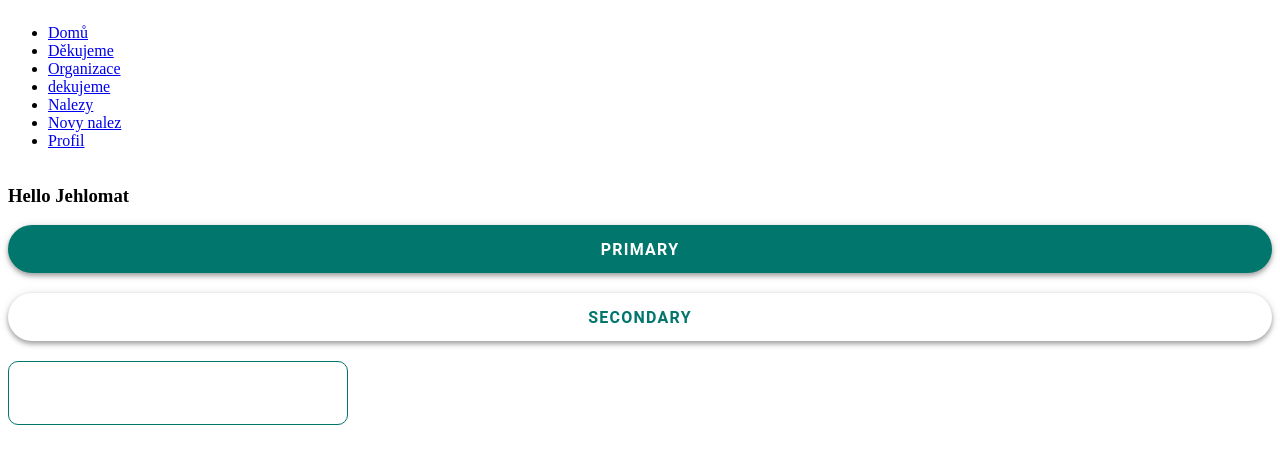
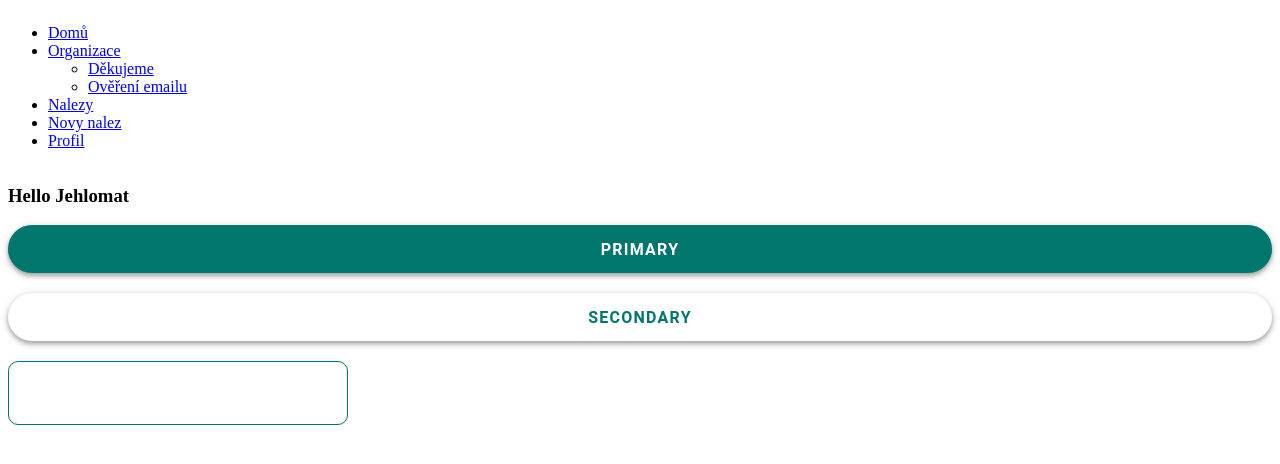
Before and after one commit to cesko-digital/jehlomat, a React app in the folder web-jehlomat/: page / in a window 1280 px wide. Shown: the top 464 px of the page. Built offline with nearby package versions, Linux system fonts and the light colour scheme.

Commit message:
#12 no interface

```diff
--- a/web-jehlomat/src/Components/Navigation/Navigation.tsx
+++ b/web-jehlomat/src/Components/Navigation/Navigation.tsx
@@ -11,14 +11,16 @@ export default function Navigation() {
             <Link to="/">Domů</Link>
           </li>
           <li>
-            <Link to="/registrace/dekujeme">Děkujeme</Link>
-          </li>
-          <li>
             <Link to="/organizace">Organizace</Link>
           </li>
-          <li>
-            <Link to="/registrace/dekujeme">dekujeme</Link>
-          </li>
+          <ul>
+            <li>
+              <Link to="/registrace/dekujeme">Děkujeme</Link>
+            </li>
+            <li>
+              <Link to="/registrace/overeni-emailu">Ověření emailu</Link>
+            </li>
+          </ul>
           <li>
             <Link to="/nalezy">Nalezy</Link>
           </li>
--- a/web-jehlomat/src/Registrace/OvereniEmailu.tsx
+++ b/web-jehlomat/src/Registrace/OvereniEmailu.tsx
@@ -32,16 +32,12 @@ const SecondaryIcon = styled(FontAwesomeIcon)`
   color: ${tickColor};
 `
 
-interface OvereniEmailu {
-  email: String;
-}
-
-export default function OvereniEmailu({ email }: OvereniEmailu) {
+export default function OvereniEmailu() {
   return (
     <Container>
       <h2>Ověření emailové adresy</h2>
       <SecondaryIcon icon={faEnvelope} size="3x" />
-      <InfoText>Zaslali jsme vám ověřovací email na adresu {email}.
+      <InfoText>Zaslali jsme vám ověřovací email na adresu TBD.
         Pro dokončení registrace klikněte na link v e-mailu.</InfoText>
       <Link to="/">
         <SecondaryButton text="Zpět na přihlášení" />
```
